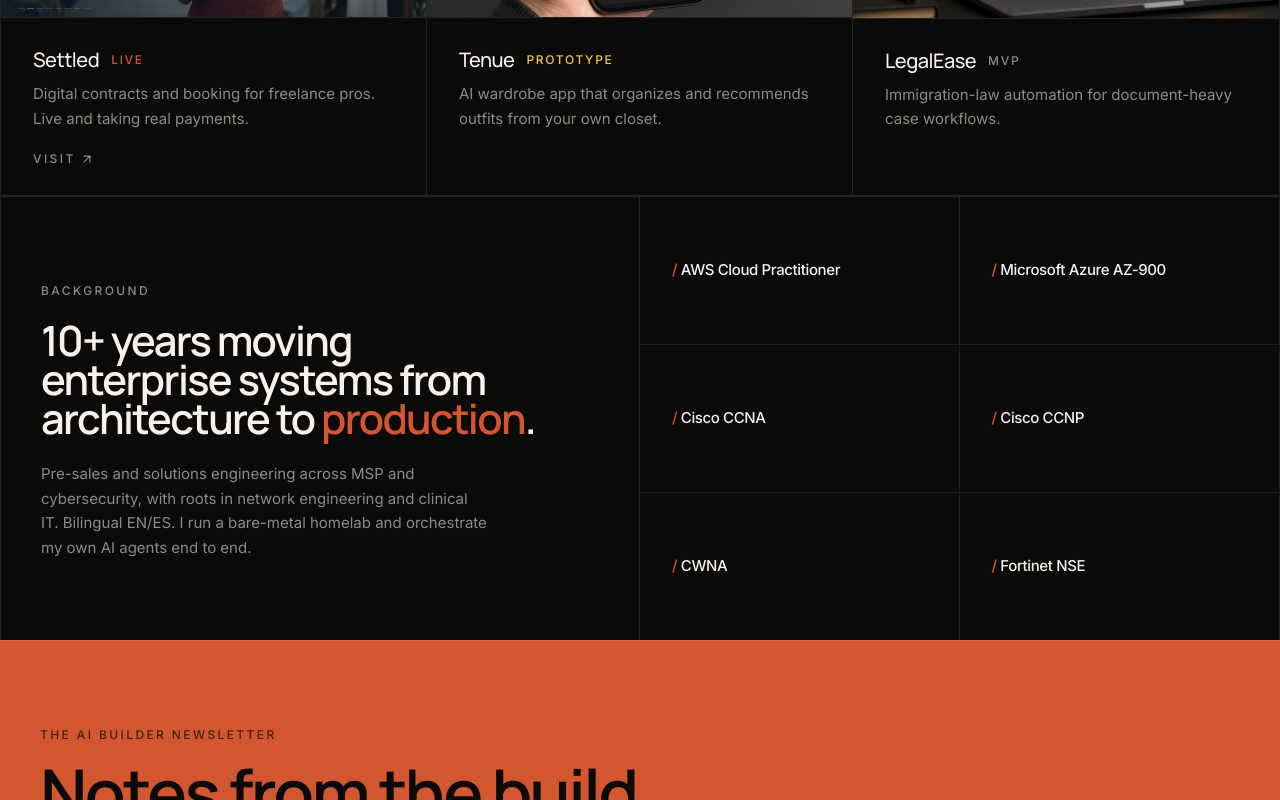
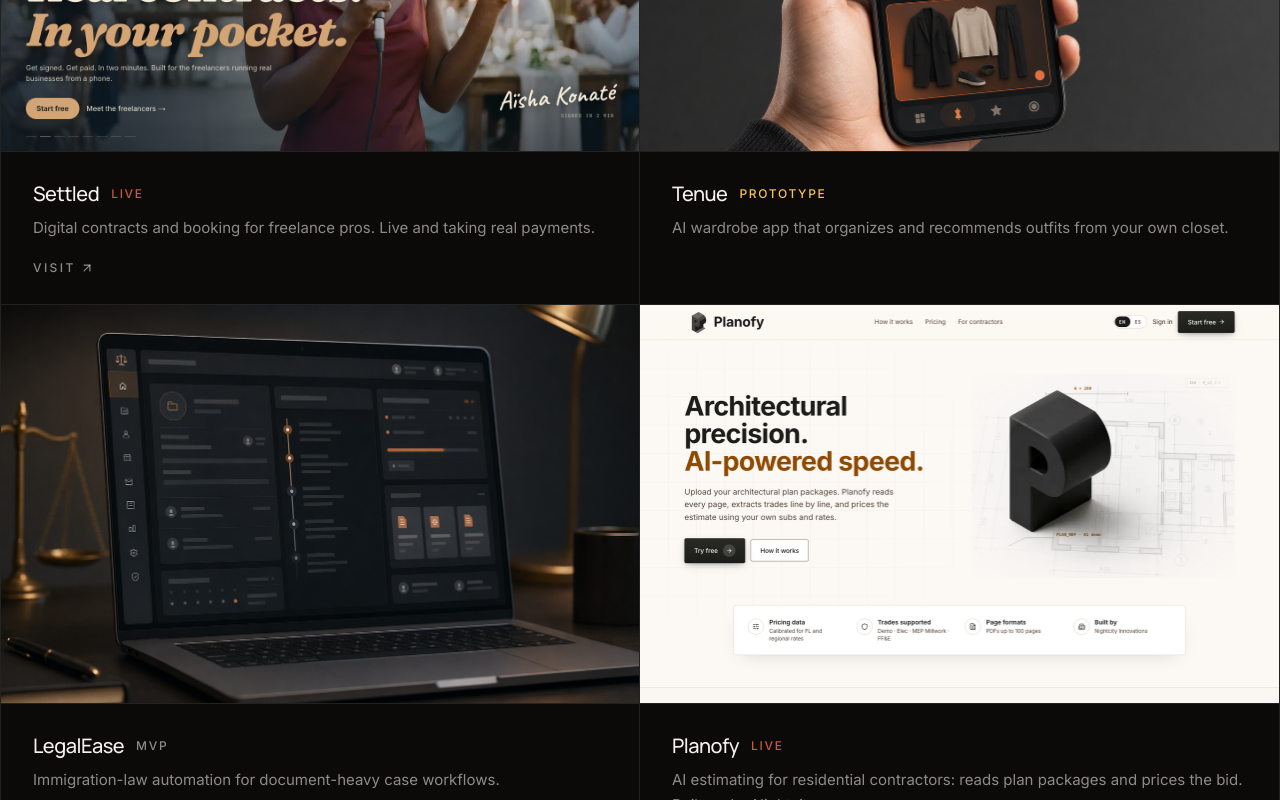
Before and after one commit to rickeyfaneite/rhq-landing, a Next.js app: page / in a window 1280 px wide. Shown: the part 2000-2800 px from the top of the page. Built offline with nearby package versions, Linux system fonts and the light colour scheme.

Commit message:
projects: add Planofy (real planofy.app shot, Nightcity); 2x2 grid for 4 cards

```diff
--- a/src/components/projects.tsx
+++ b/src/components/projects.tsx
@@ -27,6 +27,14 @@
     img: "/assets/legalease-warm.png",
     href: undefined,
   },
+  {
+    name: "Planofy",
+    status: "Live",
+    statusColor: "var(--color-orange)",
+    blurb: "AI estimating for residential contractors: reads plan packages and prices the bid. Built under Nightcity.",
+    img: "/assets/planofy.png",
+    href: "https://planofy.app",
+  },
 ];
 
 export function Projects() {
@@ -38,20 +46,20 @@
           <h2 className="display text-[clamp(2rem,5vw,3.4rem)] pt-4">Real products, in the wild.</h2>
         </div>
 
-        <div className="grid grid-cols-1 md:grid-cols-3" style={{ borderTop: "1px solid var(--color-line)" }}>
+        <div className="grid grid-cols-1 md:grid-cols-2" style={{ borderTop: "1px solid var(--color-line)" }}>
           {projects.map((p, i) => (
             <Reveal
               key={p.name}
-              delay={i * 90}
-              className="group flex flex-col"
-              style={{ borderRight: i < projects.length - 1 ? "1px solid var(--color-line)" : "none", borderBottom: "1px solid var(--color-line)" }}
+              delay={(i % 2) * 90}
+              className={`group flex flex-col ${i % 2 === 0 ? "md:[border-right:1px_solid_var(--color-line)]" : ""}`}
+              style={{ borderBottom: "1px solid var(--color-line)" }}
             >
               <div className="relative aspect-[16/10] overflow-hidden" style={{ borderBottom: "1px solid var(--color-line)" }}>
                 <Image
                   src={p.img}
                   alt={`${p.name}: ${p.blurb}`}
                   fill
-                  sizes="(min-width: 768px) 33vw, 100vw"
+                  sizes="(min-width: 768px) 50vw, 100vw"
                   className="object-cover transition-transform duration-500 group-hover:scale-[1.03]"
                 />
               </div>
```
Also changed, not shown: public/assets/planofy.png (added).
